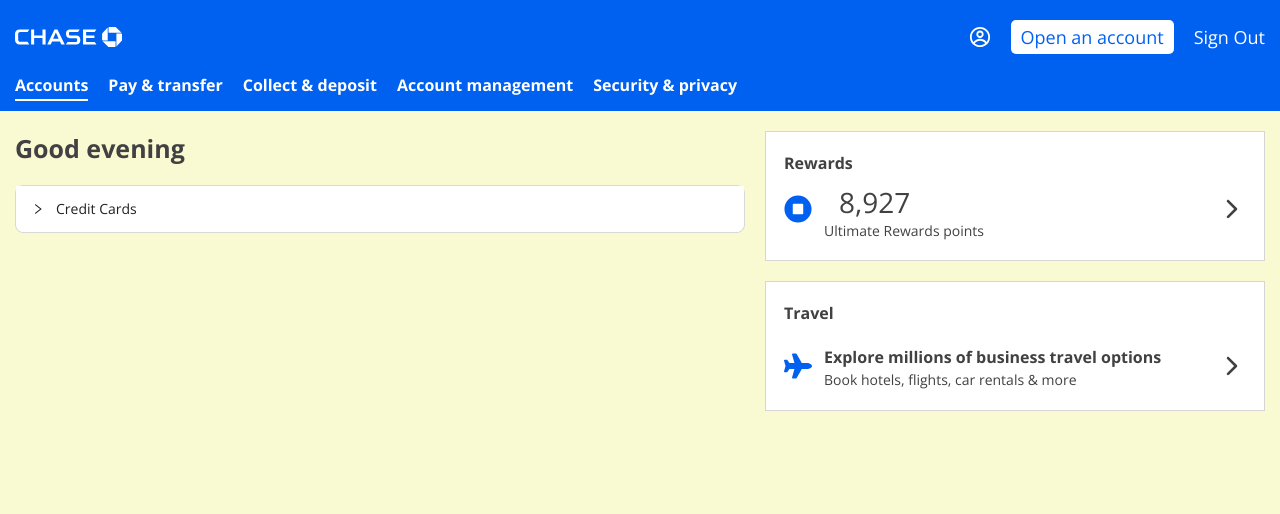
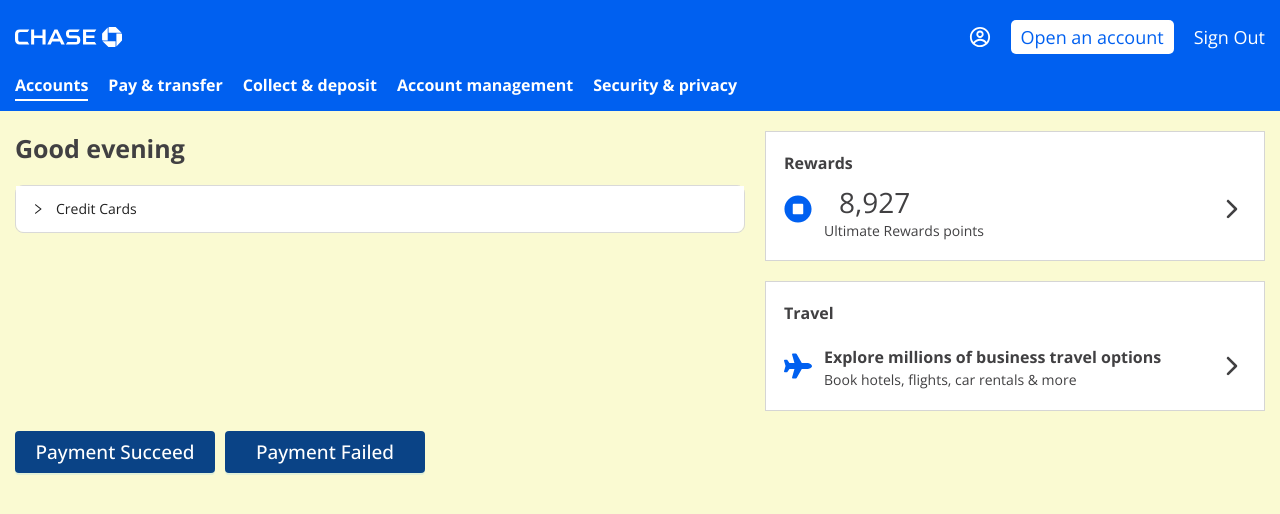
Before and after one commit to GhazanfarMahmood/chase, a React (Vite) app: page /dashboard in a window 1280 px wide. Shown: the top 514 px of the page. Built offline with nearby package versions, Linux system fonts and the light colour scheme; the HTML template or start-up script is replaced by a standard one.

Commit message:
modal created

```diff
--- a/src/components/DashBoardCom/Account/Account.jsx
+++ b/src/components/DashBoardCom/Account/Account.jsx
@@ -1,4 +1,5 @@
-import React from "react";
+import React, { useState } from "react";
+import { Button, Modal } from "antd";
 
 //REACT ICON
 import { FaPlane, FaStopCircle } from "react-icons/fa";
@@ -10,6 +11,27 @@
 import { Collapse } from "antd";
 
 const Account = () => {
+  const [isPaymentSuccessOpen, setIsPaymentSuccessOpen] = useState(false);
+  const [isPaymentFailedOpen, setIsPaymentFailedOpen] = useState(false);
+
+  const showSuccessModal = () => {
+    setIsPaymentSuccessOpen(true);
+  };
+
+  const showFailedModal = () => {
+    setIsPaymentFailedOpen(true);
+  };
+
+  const handleOk = () => {
+    setIsPaymentSuccessOpen(false);
+    setIsPaymentFailedOpen(false);
+  };
+
+  const handleCancel = () => {
+    setIsPaymentSuccessOpen(false);
+    setIsPaymentFailedOpen(false);
+  };
+
   return (
     <div className="account">
       <div className="container">
@@ -105,6 +127,69 @@
               </div>
             </div>
           </div>
+
+          <div className="modal">
+            <Button type="primary" onClick={showSuccessModal}>
+              Payment Succeed
+            </Button>
+            <Modal
+              title="Payment Sent"
+              open={isPaymentSuccessOpen}
+              onOk={handleOk}
+              onCancel={handleCancel}
+            >
+              <div className="firstBox">
+                <h2>Zelle®</h2>
+                <p>Successfully sent $1500.00 to Mastha B...</p>
+                <div className="content">
+                  <div>
+                    <span>Send to </span> Jourdain F.
+                  </div>
+                  <div>
+                    <span>Phone or email</span> Jayd...@gmail.com
+                  </div>
+                  <div>
+                    <span>Amount</span> $500.00
+                  </div>
+                  <div>
+                    <span>From Account</span>Checking ...8008
+                  </div>
+                  <div>Memo</div>
+                </div>
+              </div>
+            </Modal>
+
+            <Button type="primary" onClick={showFailedModal}>
+              Payment Failed
+            </Button>
+            <Modal
+              title="Payment Failed"
+              open={isPaymentFailedOpen}
+              onOk={handleOk}
+              onCancel={handleCancel}
+            >
+              <div className="secondBox">
+                <h2>Zelle®</h2>
+                <p>Failed to send $500.00 to Jourdain F.....</p>
+                <p>Note: Due to insufficient funds</p>
+                <div className="content">
+                  <div>
+                    <span>Send to </span> Jourdain F.
+                  </div>
+                  <div>
+                    <span>Phone or email</span> Jayd...@gmail.com
+                  </div>
+                  <div>
+                    <span>Amount</span> $500.00
+                  </div>
+                  <div>
+                    <span>From Account</span>Checking ...8008
+                  </div>
+                  <div>Memo</div>
+                </div>
+              </div>
+            </Modal>
+          </div>
         </div>
       </div>
     </div>
--- a/src/components/DashBoardCom/Account/Account.scss
+++ b/src/components/DashBoardCom/Account/Account.scss
@@ -67,7 +67,6 @@
           }
         }
       }
-
       & > :nth-of-type(2) {
         color: var(--font-color);
         display: flex;
@@ -151,6 +150,30 @@
           flex-direction: column;
         }
       }
+      .modal {
+        display: flex;
+        gap: 10px;
+        margin-bottom: 10px;
+
+        button {
+          border: 0px;
+          border-radius: 4px;
+          padding-block: 21px;
+          font-size: 19px;
+          width: 200px;
+          font-weight: 500;
+          background: #dddbdb;
+          background-color: var(--on-hover-primary-color);
+          color: var(--light-color);
+
+          @media (max-width: 576px) {
+            width: 100%;
+          }
+        }
+        @media (max-width: 576px) {
+          flex-direction: column;
+        }
+      }
 
       @media (max-width: 990px) {
         grid-template-columns: 1fr;
@@ -158,3 +181,38 @@
     }
   }
 }
+.ant-modal-content {
+  .ant-modal-body {
+    .firstBox,
+    .secondBox {
+      display: flex;
+      flex-direction: column;
+      align-items: center;
+      & > :first-child {
+        font-size: 40px;
+        margin-bottom: 20px;
+      }
+      p {
+        font-size: 20px;
+        font-weight: bold;
+      }
+      .content {
+        width: 80%;
+        display: flex;
+        flex-direction: column;
+        gap: 10px;
+        margin-top: 1rem;
+        div {
+          display: flex;
+          justify-content: space-between;
+          align-items: center;
+          font-size: 18px;
+        }
+
+        @media (max-width: 576px) {
+          width: 100%;
+        }
+      }
+    }
+  }
+}
```
